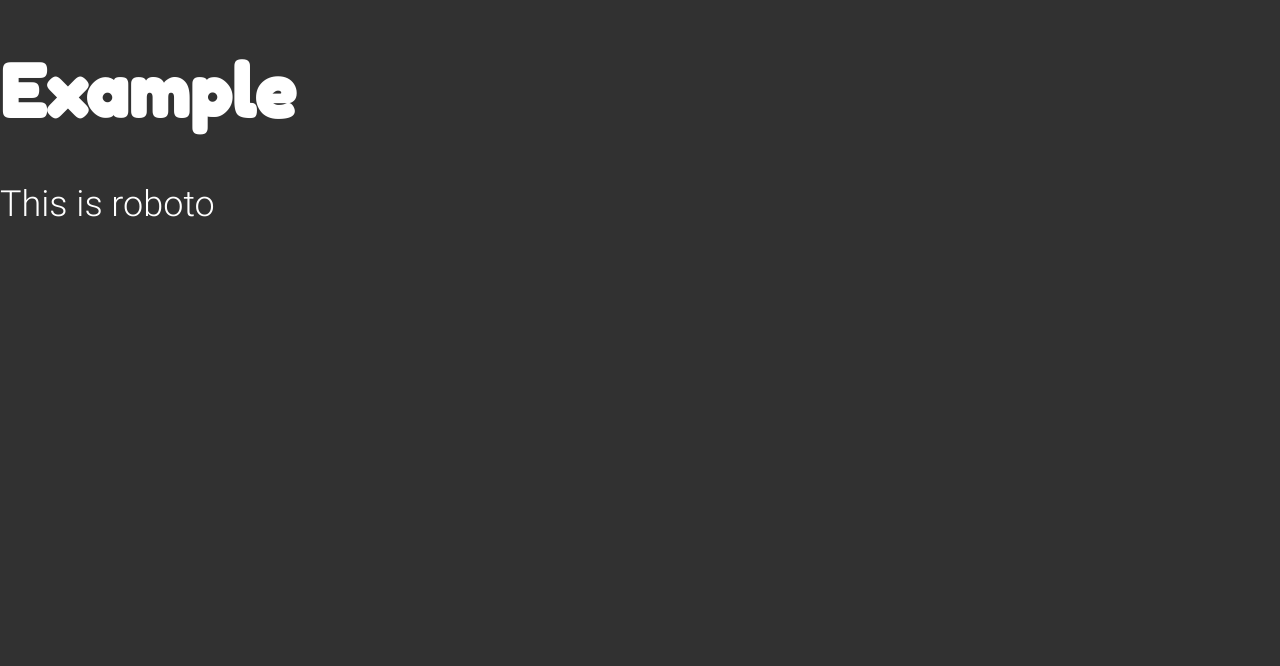
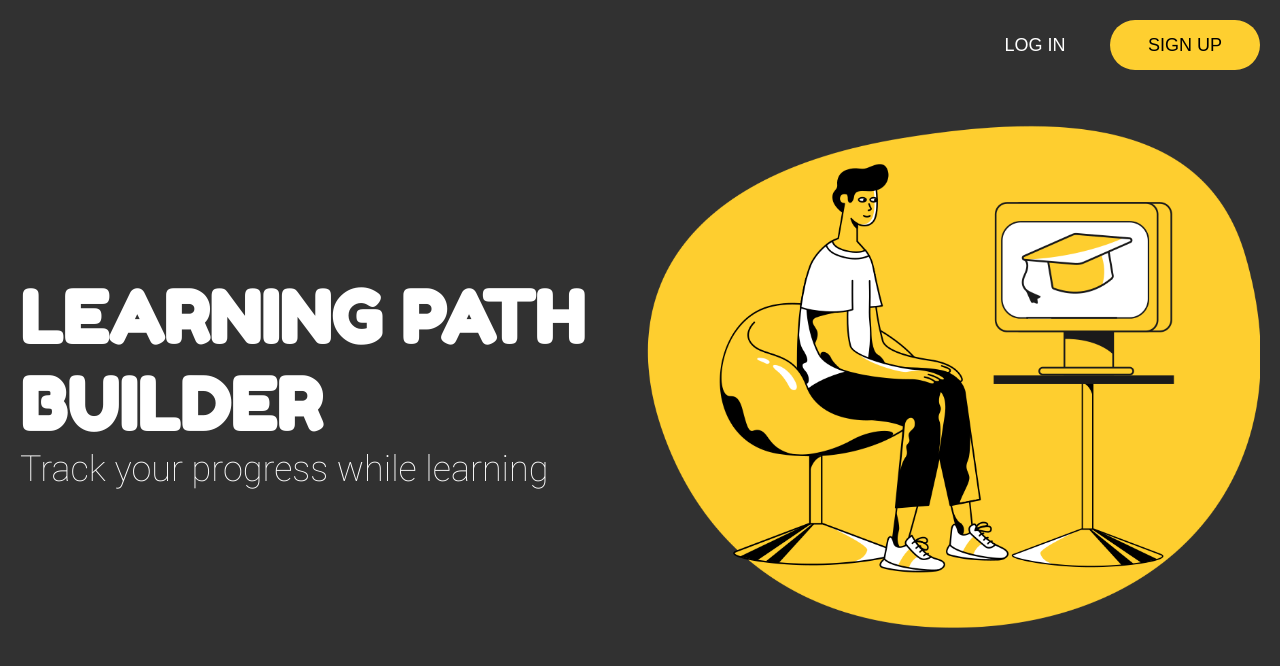
Before and after one commit to lpizzinidev/studeo, a React (Create React App) app in the folder frontend/: page / in a window 1280 px wide. Shown: the top 666 px of the page. Built offline with nearby package versions, Linux system fonts and the light colour scheme.

Commit message:
Added homepage components and base router with not found page

```diff
--- a/frontend/src/App.js
+++ b/frontend/src/App.js
@@ -1,8 +1,17 @@
+import { BrowserRouter, Route, Switch } from "react-router-dom";
+
+import HomeContainer from "./components/homepage/HomeContainer";
+import NotFound from "./components/globals/NotFound";
+
 function App() {
   return (
     <div className="container">
-      <h1 className="heading-1">Example</h1>
-      <p className="subtitle">This is roboto</p>
+      <BrowserRouter>
+        <Switch>
+          <Route path="/" component={HomeContainer} exact />
+          <Route component={NotFound} />
+        </Switch>
+      </BrowserRouter>
     </div>
   );
 }
--- /dev/null
+++ b/frontend/src/components/globals/NotFound.js
@@ -0,0 +1,9 @@
+const NotFound = () => {
+  return (
+    <div>
+      <h1>Page not found</h1>
+    </div>
+  );
+};
+
+export default NotFound;
--- /dev/null
+++ b/frontend/src/components/homepage/HomeContainer.js
@@ -0,0 +1,17 @@
+import HomeNav from "./HomeNav";
+import HomeHeading from "./HomeHeading";
+import HomeLogo from "./HomeLogo";
+
+const HomeContainer = () => {
+  return (
+    <div>
+      <HomeNav />
+      <div className="home-container">
+        <HomeHeading />
+        <HomeLogo />
+      </div>
+    </div>
+  );
+};
+
+export default HomeContainer;
--- /dev/null
+++ b/frontend/src/components/homepage/HomeHeading.js
@@ -0,0 +1,10 @@
+const HomeHeading = () => {
+  return (
+    <div>
+      <h1 className="heading-1">LEARNING PATH BUILDER</h1>
+      <p className="subtitle">Track your progress while learning</p>
+    </div>
+  );
+};
+
+export default HomeHeading;
--- /dev/null
+++ b/frontend/src/components/homepage/HomeLogo.js
@@ -0,0 +1,11 @@
+import homepage from "../../assets/img/homepage.png";
+
+const HomeLogo = () => {
+  return (
+    <div>
+      <img src={homepage} className="home-logo" alt="Homepage logo" />
+    </div>
+  );
+};
+
+export default HomeLogo;
--- /dev/null
+++ b/frontend/src/components/homepage/HomeNav.js
@@ -0,0 +1,10 @@
+const HomeNav = () => {
+  return (
+    <div className="home-navbar">
+      <input type="button" className="text-button" value="LOG IN" />
+      <input type="button" className="button" value="SIGN UP" />
+    </div>
+  );
+};
+
+export default HomeNav;
--- a/frontend/src/index.css
+++ b/frontend/src/index.css
@@ -4,6 +4,8 @@
   --color-secondary-bck: rgba(38, 38, 38, 0.95);
   --color-secondary-light: #a6a09c;
   --color-secondary-lightest: #f2f2f2;
+  --color-black: #000000;
+  --color-white: #ffffff;
 
   --font-size-heading-1: 72px;
   --font-size-heading-2: 36px;
@@ -17,6 +19,12 @@
   font-family: "FredokaOne";
   src: url("./fonts/Fredoka_One/FredokaOne-Regular.ttf") format("truetype");
   font-weight: 400;
+}
+
+@font-face {
+  font-family: "Roboto";
+  src: url("./fonts/Roboto/Roboto-Thin.ttf") format("truetype");
+  font-weight: 100;
 }
 
 @font-face {
@@ -39,6 +47,7 @@
 
 body {
   margin: 0;
+  padding: 20px;
   background-color: var(--color-secondary-bck);
 }
 
@@ -50,6 +59,7 @@ h5,
 h6 {
   font-family: "FredokaOne";
   color: white;
+  margin: 0;
 }
 
 p,
@@ -57,10 +67,11 @@ span,
 label {
   font-family: "Roboto";
   color: white;
+  margin: 0;
 }
 
 .container {
-  max-width: 1366px;
+  max-width: 1280px;
   margin-left: auto;
   margin-right: auto;
 }
@@ -71,5 +82,56 @@ label {
 
 .subtitle {
   font-size: var(--font-size-subtitle);
+  font-weight: 100;
+}
+
+.button {
+  background-color: var(--color-primary);
+  color: var(--color-black);
+  font-size: var(--font-size-body-2);
   font-weight: 300;
+  height: 50px;
+  border-radius: 25px;
+  min-width: 150px;
+  padding-left: 25px;
+  padding-right: 25px;
+  outline: none;
+  border: none;
 }
+
+.text-button {
+  background-color: transparent;
+  color: var(--color-white);
+  font-size: var(--font-size-body-2);
+  font-weight: 300;
+  height: 50px;
+  border-radius: 25px;
+  min-width: 150px;
+  padding-left: 25px;
+  padding-right: 25px;
+  outline: none;
+  border: none;
+}
+
+.button:hover,
+.text-button:hover {
+  cursor: pointer;
+}
+
+/* Homepage */
+.home-navbar {
+  text-align: right;
+}
+
+.home-container {
+  display: flex;
+}
+
+.home-container > * {
+  flex: 1;
+  align-self: center;
+}
+
+.home-logo {
+  max-width: 100%;
+}
```
Also changed, not shown: frontend/src/assets/img/homepage.png (added), frontend/src/fonts/Roboto/Roboto-Thin.ttf (added).
